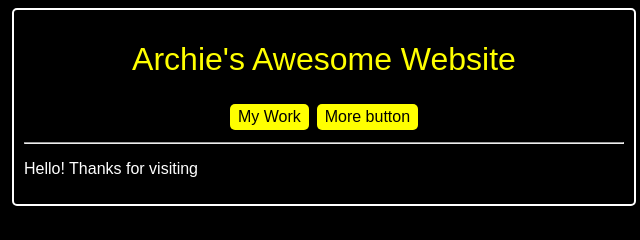
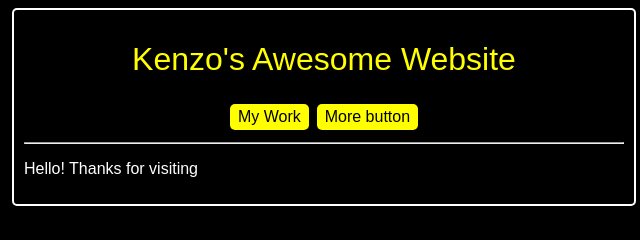
Before and after one commit to TotallyKenzo/epicwebsite, a website: page index.html in a window 1280 px wide. Shown: the full height of the page, 316-956 px from the left. Drawn offline with Linux system fonts and the light colour scheme; a web font is replaced by a local one.

Commit message:
Changed name

```diff
--- a/index.html
+++ b/index.html
@@ -2,13 +2,13 @@
 <html lang="en">
 <head>
     <meta charset="UTF-8">
-    <title>Archie's Awesome Website</title>
+    <title>Kenzo's Awesome Website</title>
     <link rel="stylesheet" href="index.css">
     <link rel="stylesheet" href="https://use.typekit.net/wwm4sgq.css">
 </head>
 <body>
     <div class="background">
-        <h1>Archie's Awesome Website</h1>
+        <h1>Kenzo's Awesome Website</h1>
         <nav>
             <button class="primary-button">My Work</button>
             <button class="primary-button">More button</button>
```
